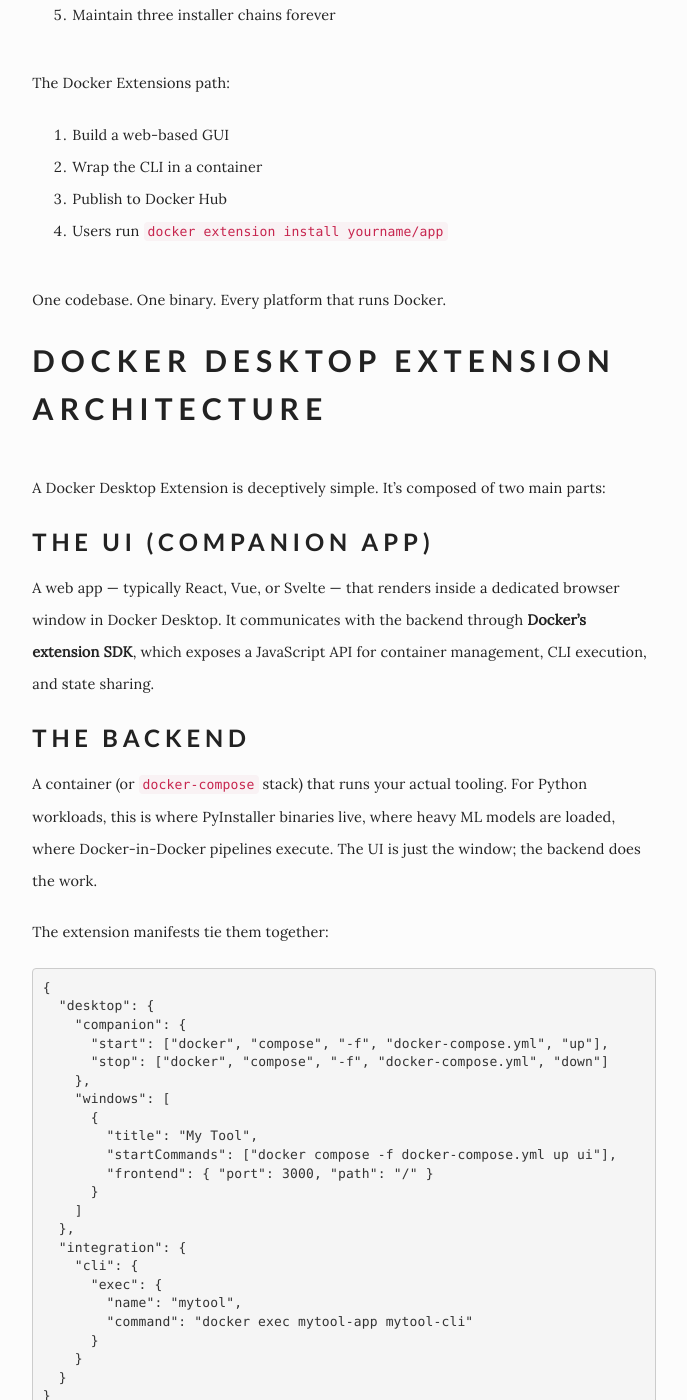
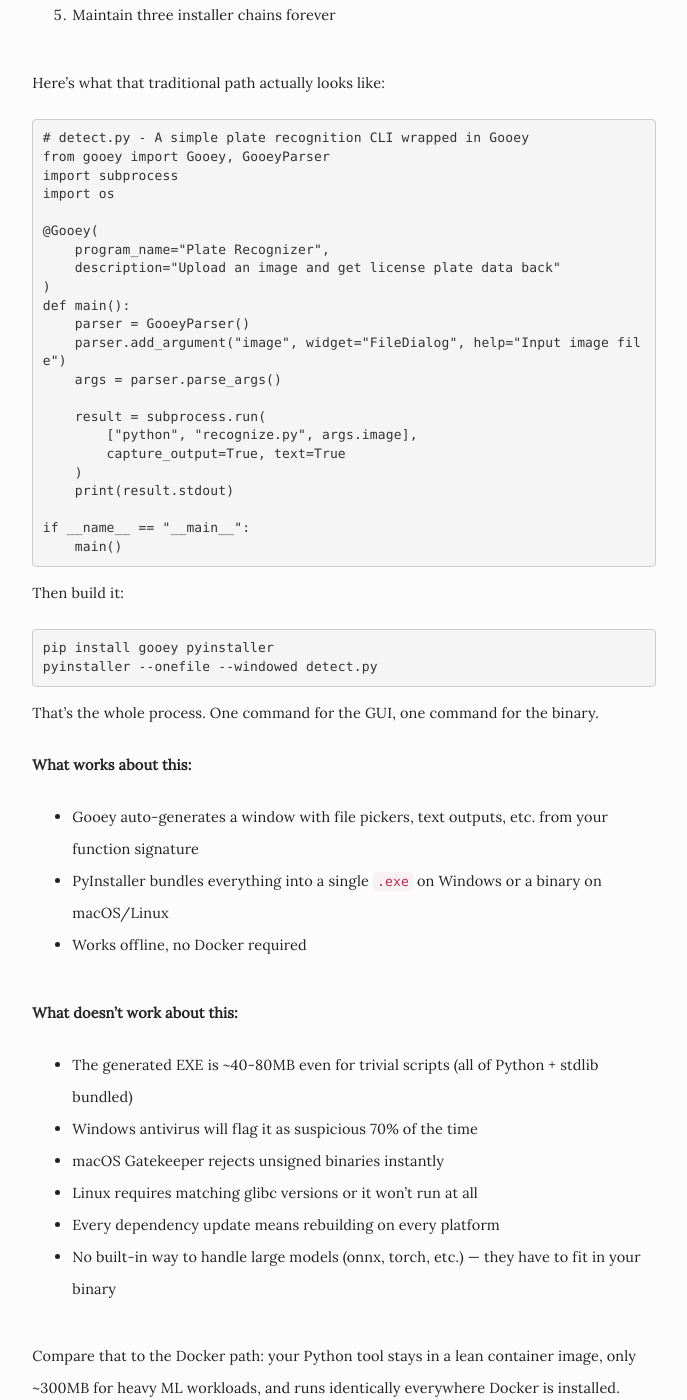
Before and after one commit to danleyb2/danleyb2.github.io, a Jekyll site: the page built from _posts/2026-06-25-docker-desktop-extension-python.md, in a window 1280 px wide and 1400 px high, scrolled down 1255 px. Shown: the whole window, without its empty margins (296-983 px from the left). Built offline with Jekyll 4.4.1, drawn with Linux system fonts in a browser that asks for light colours; some web fonts are replaced; comment, search, counter and statistics services are not loaded; some of the changed text lies outside the part shown.

Commit message:
feat: add Gooey + PyInstaller example section

````diff
--- a/_posts/2026-06-25-docker-desktop-extension-python.md
+++ b/_posts/2026-06-25-docker-desktop-extension-python.md
@@ -23,6 +23,56 @@
 4. Test on Windows, macOS, Linux separately
 5. Maintain three installer chains forever
 
+Here's what that traditional path actually looks like:
+
+```python
+# detect.py - A simple plate recognition CLI wrapped in Gooey
+from gooey import Gooey, GooeyParser
+import subprocess
+import os
+
+@Gooey(
+    program_name="Plate Recognizer",
+    description="Upload an image and get license plate data back"
+)
+def main():
+    parser = GooeyParser()
+    parser.add_argument("image", widget="FileDialog", help="Input image file")
+    args = parser.parse_args()
+
+    result = subprocess.run(
+        ["python", "recognize.py", args.image],
+        capture_output=True, text=True
+    )
+    print(result.stdout)
+
+if __name__ == "__main__":
+    main()
+```
+
+Then build it:
+```bash
+pip install gooey pyinstaller
+pyinstaller --onefile --windowed detect.py
+```
+
+That's the whole process. One command for the GUI, one command for the binary.
+
+**What works about this:**
+- Gooey auto-generates a window with file pickers, text outputs, etc. from your function signature
+- PyInstaller bundles everything into a single `.exe` on Windows or a binary on macOS/Linux
+- Works offline, no Docker required
+
+**What doesn't work about this:**
+- The generated EXE is ~40-80MB even for trivial scripts (all of Python + stdlib bundled)
+- Windows antivirus will flag it as suspicious 70% of the time
+- macOS Gatekeeper rejects unsigned binaries instantly
+- Linux requires matching glibc versions or it won't run at all
+- Every dependency update means rebuilding on every platform
+- No built-in way to handle large models (onnx, torch, etc.) — they have to fit in your binary
+
+Compare that to the Docker path: your Python tool stays in a lean container image, only ~300MB for heavy ML workloads, and runs identically everywhere Docker is installed.
+
 The Docker Extensions path:
 1. Build a web-based GUI
 2. Wrap the CLI in a container
@@ -42,6 +92,8 @@
 ### The Backend
 
 A container (or `docker-compose` stack) that runs your actual tooling. For Python workloads, this is where PyInstaller binaries live, where heavy ML models are loaded, where Docker-in-Docker pipelines execute. The UI is just the window; the backend does the work.
+
+The extension manifests tie them together:
 
 The extension manifests tie them together:
 ```json
````
